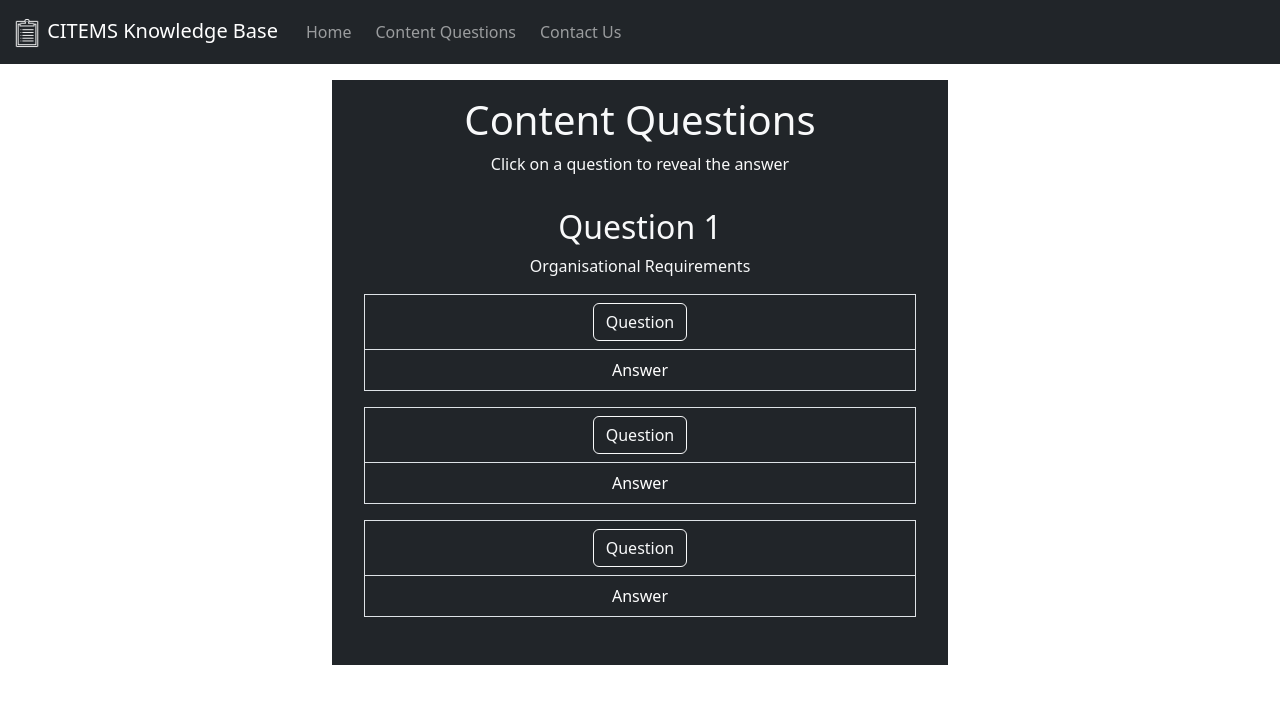
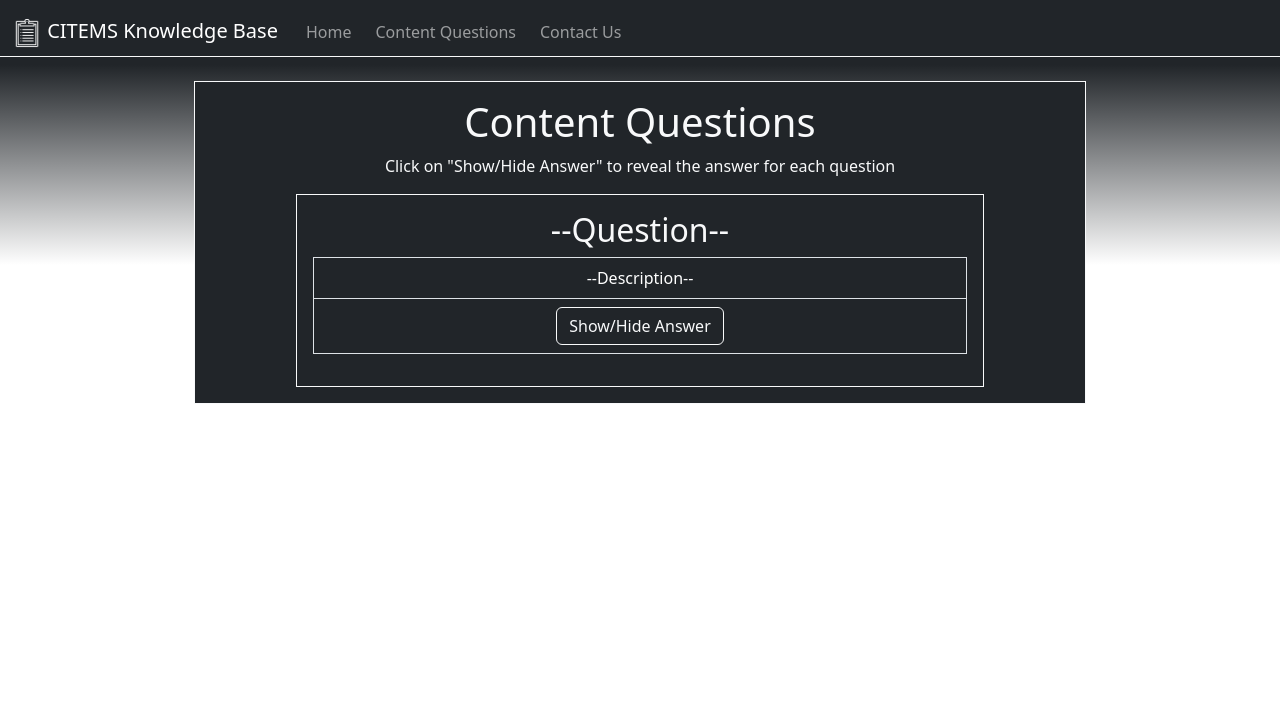
Before and after one commit to StaffordTAFE/CITEMS-Knowledge-Base, a PHP site: page /questions.php in a window 1280 px wide. Shown: the top 704 px of the page. Run offline with PHP 8.4, Linux system fonts and the light colour scheme.

Commit message:
minor visual changes

```diff
--- a/contact.php
+++ b/contact.php
@@ -11,8 +11,8 @@
 
 <body>
     <?php include 'includes/nav.php'; ?>
-
-    <div class="container my-3 col-lg-6">
+    <div id="background">
+        <div class="container my-3">
             <div class="container" id="content-container">
                 <div class="intro mb-3">
                     <h1>Contact Us</h1>
@@ -26,7 +26,7 @@
                 </div>
             </div>
         </div>
-
+    </div>
     <script src="https://cdn.jsdelivr.net/npm/bootstrap@5.3.3/dist/js/bootstrap.bundle.min.js" integrity="sha384-YvpcrYf0tY3lHB60NNkmXc5s9fDVZLESaAA55NDzOxhy9GkcIdslK1eN7N6jIeHz" crossorigin="anonymous"></script>
 </body>
 
--- a/css/style.css
+++ b/css/style.css
@@ -3,17 +3,32 @@
     text-align: center;
     background-color: #212529;
     color: #f8f9fa;
+    border: 1px solid #f8f9fa;
     padding: 1rem;
+    width:80%;
 }
 
-#question-button {
+#outline-button {
     background-color: #212529;
     border: 1px solid #f8f9fa;
     color: #f8f9fa;
 }
 
-#question-button:hover {
+#outline-button:hover {
     background-color: #f8f9fa;
     border-color: #212529;
     color: #212529;
 }
+
+#background {
+    display: flex;
+    height: 200px;
+    width: 100%;
+    background-color: #343a40;
+    background-image: linear-gradient(180deg,  #212529, #fff);
+    color: #fff;
+}
+
+#navbar-container {
+    border-bottom: 1px solid #f8f9fa;
+}
--- a/includes/nav.php
+++ b/includes/nav.php
@@ -1,5 +1,5 @@
 <header class="navbar navbar-expand-sm navbar-dark bg-dark">
-    <div class="container-fluid">
+    <div class="container-fluid" id="navbar-container">
 
         <a class="navbar-brand" href="index.php">
 
--- a/index.php
+++ b/index.php
@@ -10,8 +10,8 @@
 
 <body>
 <?php include 'includes/nav.php'; ?>
-
-<div class="container my-3 col-lg-6">
+<div id="background">
+    <div class="container my-3">
         <div class="container" id="content-container">
             <div class="intro mb-3">
                 <h1>Welcome to CITE Knowledge Base</h1>
@@ -26,7 +26,7 @@
             </div>
         </div>
     </div>
-
+</div>
 
     <script src="https://cdn.jsdelivr.net/npm/bootstrap@5.3.3/dist/js/bootstrap.bundle.min.js" integrity="sha384-YvpcrYf0tY3lHB60NNkmXc5s9fDVZLESaAA55NDzOxhy9GkcIdslK1eN7N6jIeHz" crossorigin="anonymous"></script>
 </body>
--- a/questions.php
+++ b/questions.php
@@ -11,50 +11,31 @@
 
 <body>
 <?php include 'includes/nav.php'; ?>
-<div class="container my-3 col-lg-6">
+<div id="background">
+    <div class="container my-3">
         <div class="container" id="content-container">
             <h1>Content Questions</h1>
-        <p>Click on a question to reveal the answer</p>
+            <p>Click on "Show/Hide Answer" to reveal the answer for each question</p>
 
             <div class="container" id="content-container">
-            <h2>Question 1</h2>
-            <p>Organisational Requirements</p>
-
+                <h2>--Question--</h2>
                 <table class="table table-dark border text-light">
                     <tbody>
                         <tr>
                             <td>
-                            <button type="button" id="question-button" class="btn">Question</button>
+                            --Description--
                             </td>
                         </tr>
                         <tr class="answer-row">
-                        <td>Answer</td>
-                    </tr>
-                </tbody>
-            </table>
+                            <td>
+                                <a class="btn" data-bs-toggle="collapse" href="#collapseExample" id="outline-button" role="button" aria-expanded="false" aria-controls="collapseExample">
+                                Show/Hide Answer
+                                </a>
 
-            <table class="table table-dark border text-light">
-                <tbody>
-                    <tr>
-                        <td>
-                            <button type="button" id="question-button" class="btn">Question</button>
+                                <div class="collapse" id="collapseExample">
+                                --Answer--
+                                </div>
                             </td>
-                    </tr>
-                    <tr class="answer-row">
-                        <td>Answer</td>
-                    </tr>
-                </tbody>
-            </table>
-
-            <table class="table table-dark border text-light">
-                <tbody>
-                    <tr>
-                        <td>
-                            <button type="button" id="question-button" class="btn">Question</button>
-                        </td>
-                    </tr>
-                    <tr class="answer-row">
-                        <td>Answer</td>
                         </tr>
                     </tbody>
                 </table>
@@ -63,7 +44,7 @@
 
         </div>
     </div>
-
+</div>
 <script src="https://cdn.jsdelivr.net/npm/bootstrap@5.3.3/dist/js/bootstrap.bundle.min.js" integrity="sha384-YvpcrYf0tY3lHB60NNkmXc5s9fDVZLESaAA55NDzOxhy9GkcIdslK1eN7N6jIeHz" crossorigin="anonymous"></script>
 </body>
 
```
Also changed, not shown: README.md. Lines whose indentation alone changed are shown as unchanged.
